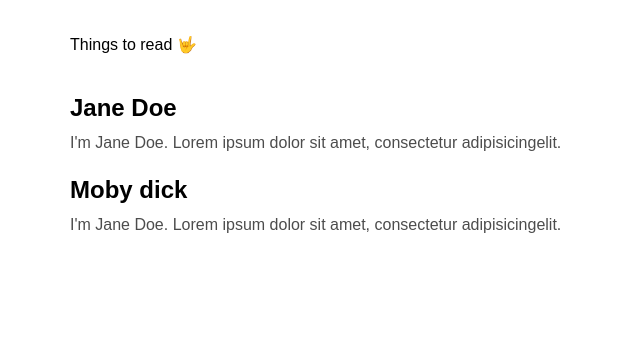
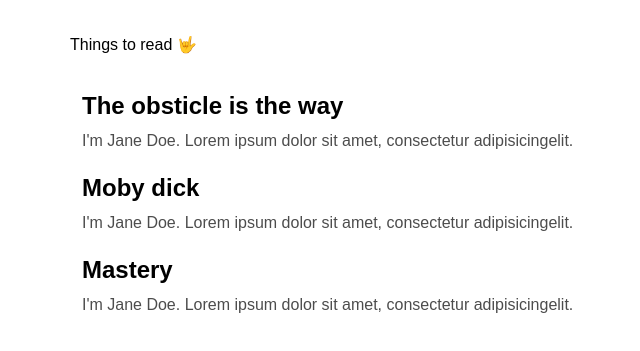
Before and after one commit to hrryndrsn/readingList, a Gatsby site: page / in a window 1280 px wide. Shown: the part 109-460 px from the top of the page, without its empty margins (270-910 px from the left). Built offline with nearby package versions, Linux system fonts and the light colour scheme; Gatsby itself is replaced by a stand-in of ours.

Commit message:
fixed keyed html issue

```diff
--- a/src/components/app.tsx
+++ b/src/components/app.tsx
@@ -0,0 +1,71 @@
+import React from "react";
+import styled from "styled-components";
+
+//------------------------------------------------------
+
+const ListContainer = styled.div`
+  margin-top: 10px;
+`;
+
+const UserWrapper = styled.div`
+  display: flex;
+  align-items: center;
+  padding: 12px;
+  border-radius: 5px;
+  &:last-child {
+    margin-bottom: 0;
+  }
+  &:hover {
+    background: #eee;
+  }
+`;
+
+const Description = styled.div`
+  flex: 1;
+`;
+
+const Username = styled.h2`
+  margin: 0 0 12px 0;
+  padding: 0;
+`;
+
+const Excerpt = styled.p`
+  margin: 0;
+  color: rgba(0, 0, 0, 0.7);
+`;
+
+//------------------------------------------------------
+
+type book = {
+  title: string;
+  description: string;
+};
+
+const User = props => (
+  <UserWrapper >
+    <Description>
+      <Username>{props.username}</Username>
+      <Excerpt>{props.excerpt}</Excerpt>
+    </Description>
+  </UserWrapper>
+);
+
+interface AppProps {
+  readingList: book[];
+}
+
+export default class App extends React.Component<AppProps> {
+  render() {
+    return (
+        <ListContainer>
+          { this.props.readingList.map((book, index) => {
+            return (<User
+              key={index}
+              username={book.title}
+              excerpt={book.description}
+            />);
+          })}
+        </ListContainer>
+    );
+  }
+}
--- a/src/pages/index.tsx
+++ b/src/pages/index.tsx
@@ -1,6 +1,9 @@
-import React from "react"
-import styled from "styled-components"
-import {sampleData} from '../readingList' ;
+import React from "react";
+import styled from "styled-components";
+import { sampleData } from "../readingList";
+import App from "../components/app";
+
+//------------------------------------------------------
 
 const Container = styled.div`
   margin: 3rem auto;
@@ -10,67 +13,20 @@
   align-items: left;
   justify-content: center;
   font-family: sans-serif;
-`
+`;
 
-const ListContainer = styled.div`
-  margin-top: 24px;
-`
-
-const UserWrapper = styled.div`
-  display: flex;
-  align-items: center;
-  margin: 0 0 24px 0;
-  &:last-child {
-    margin-bottom: 0;
-  }
-  &:hover {
-    background: #eee
-  }
-`
-
-const Description = styled.div`
-  flex: 1;
-`
-
-const Username = styled.h2`
-  margin: 0 0 12px 0;
-  padding: 0;
-`
-
-const Excerpt = styled.p`
-  margin: 0;
-  color: rgba(0,0,0, 0.7)
-`
-
-const User = props => (
-  <UserWrapper>
-    <Description>
-      <Username>{props.username}</Username>
-      <Excerpt>{props.excerpt}</Excerpt>
-    </Description>
-  </UserWrapper>
-)
-
+//------------------------------------------------------
 
 interface IndexPageProps {}
 
 export default class IndexPage extends React.Component<IndexPageProps, {}> {
   render() {
     return (
-        <Container>
-        <h1>Zord reading list</h1>
-        <p>Things to read 🤟</p>
-        <ListContainer>
-          <User
-            username={sampleData[0].title}
-            excerpt={sampleData[0].description}
-          />
-          <User
-            username={sampleData[1].title}
-            excerpt={sampleData[1].description}
-          />
-        </ListContainer>
+      <Container>
+        <h1 >Zord reading list</h1>
+        <p >Things to read 🤟</p>
+        <App readingList={sampleData}/>
       </Container>
-    )
+    );
   }
 }
--- a/src/readingList.ts
+++ b/src/readingList.ts
@@ -1,15 +1,17 @@
 
-type book = {title:string, image:string, description: string}
+type book = {title:string, description: string}
 
 export const sampleData: book[] = [
         {
-            "title": "Jane Doe",
-            "image": "https://s3.amazonaws.com/uifaces/faces/twitter/adellecharles/128.jpg",
+            "title": "The obsticle is the way",
             "description": "I'm Jane Doe. Lorem ipsum dolor sit amet, consectetur adipisicingelit."
         },
         {
             "title": "Moby dick",
-            "image": "https://s3.amazonaws.com/uifaces/faces/twitter/adellecharles/128.jpg",
+            "description": "I'm Jane Doe. Lorem ipsum dolor sit amet, consectetur adipisicingelit."
+        },
+        {
+            "title": "Mastery",
             "description": "I'm Jane Doe. Lorem ipsum dolor sit amet, consectetur adipisicingelit."
         }
     ]
```
